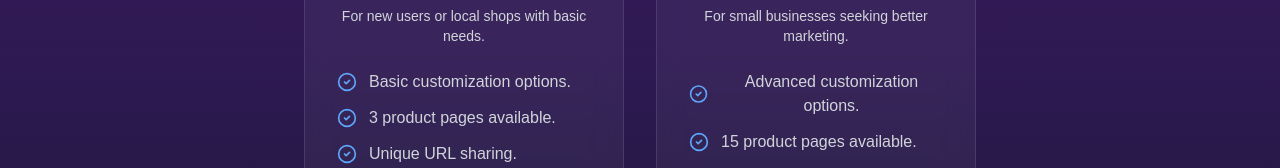
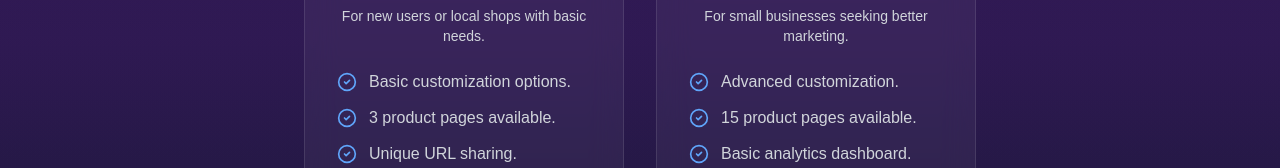
Before and after one commit to FillingVoid7/Market-In, a Next.js app: page / in a window 1280 px wide. Shown: the part 2215-2383 px from the top of the page. Built offline with nearby package versions, Linux system fonts and the light colour scheme; no server answers.

Commit message:
fix: update basic plan feature description for clarity

```diff
--- a/components/pricing.tsx
+++ b/components/pricing.tsx
@@ -19,7 +19,7 @@ const Pricing = () => {
   ];
 
   const basicPlanFeatures = [
-    "Advanced customization options.",
+    "Advanced customization.",
     "15 product pages available.",
     "Basic analytics dashboard.",
     "Priority email support.",
```
